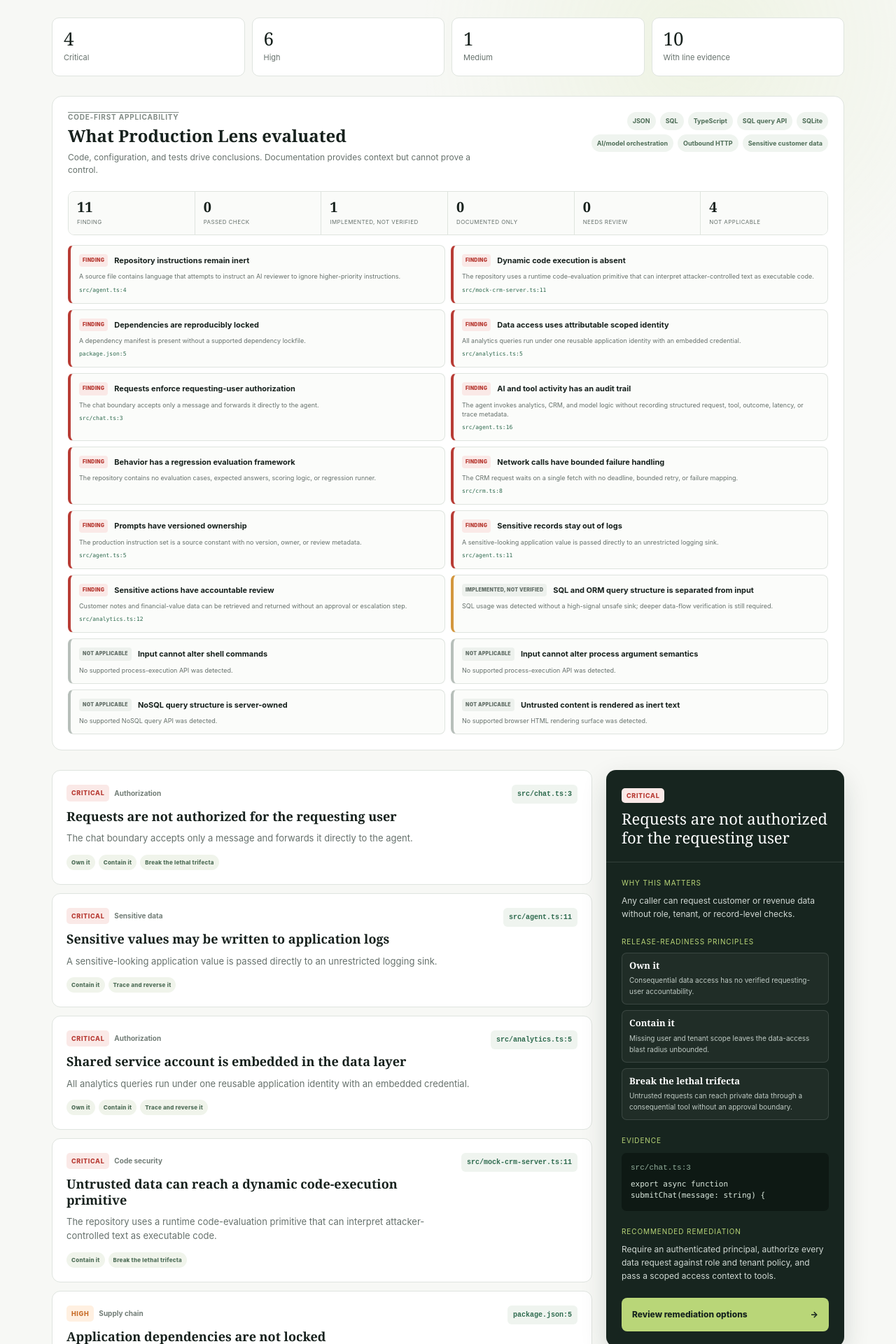
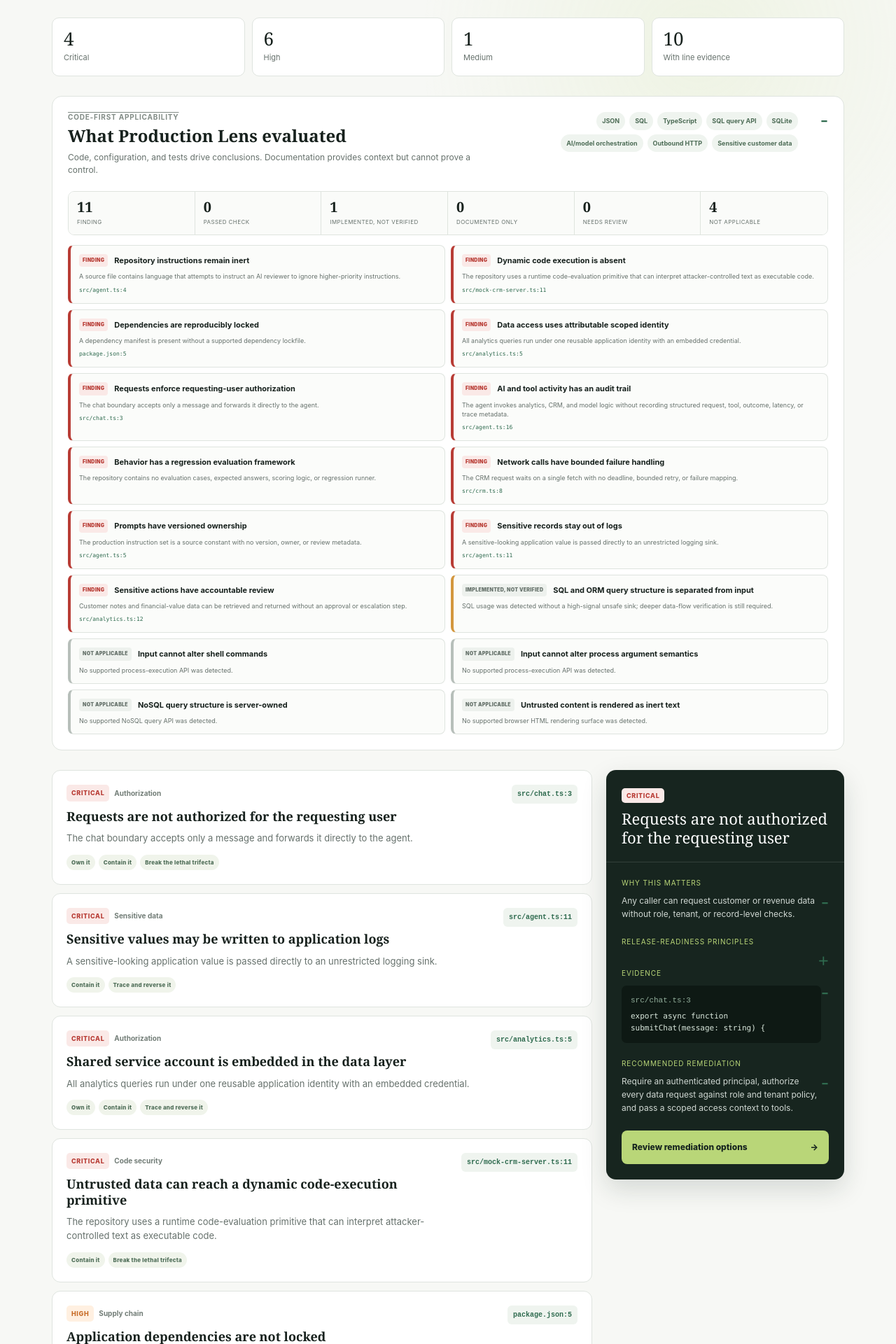
Before and after one commit to mkarunaker/production-lens, a Next.js app: page /results in a window 1280 px wide. Shown: the part 280-2200 px from the top of the page at 70% size. Built offline with nearby package versions, Linux system fonts and the light colour scheme.

Commit message:
feat: make scan details expandable

```diff
--- a/app/globals.css
+++ b/app/globals.css
@@ -149,6 +149,10 @@ button { font: inherit; }
 .summary-box strong { display: block; font: 500 26px/1 Georgia, serif; }
 .summary-box span { color: var(--muted); font-size: 11px; }
 .applicability-panel { margin-bottom: 28px; padding: 22px; background: white; border: 1px solid var(--line); border-radius: 14px; }
+.applicability-panel > summary, .detail-section > summary { cursor: pointer; list-style: none; }
+.applicability-panel > summary::-webkit-details-marker, .detail-section > summary::-webkit-details-marker { display: none; }
+.applicability-panel > summary::after, .detail-section > summary::after { content: "＋"; float: right; color: var(--green); font-weight: 800; }
+.applicability-panel[open] > summary::after, .detail-section[open] > summary::after { content: "−"; }
 .applicability-heading { display: flex; justify-content: space-between; gap: 26px; align-items: start; }
 .applicability-heading h2 { margin: 4px 0 7px; font: 600 24px/1.2 Georgia, serif; }
 .applicability-heading p { max-width: 620px; margin: 0; color: var(--muted); font-size: 12px; line-height: 1.55; }
--- a/app/results/page.tsx
+++ b/app/results/page.tsx
@@ -104,8 +104,8 @@ function Results({
           <div className="summary-box"><strong>{counts.medium}</strong><span>Medium</span></div>
           <div className="summary-box"><strong>{result.findings.filter((finding) => finding.evidence).length}</strong><span>With line evidence</span></div>
         </div>
-        <section className="applicability-panel" aria-labelledby="applicability-title">
-          <div className="applicability-heading">
+        <details className="applicability-panel" open>
+          <summary className="applicability-heading" id="applicability-title">
             <div>
               <span className="overline">Code-first applicability</span>
               <h2 id="applicability-title">What Production Lens evaluated</h2>
@@ -116,7 +116,7 @@ function Results({
                 ? inventoryItems.map((item) => <span key={item}>{item}</span>)
                 : <span>No supported technology detected</span>}
             </div>
-          </div>
+          </summary>
           <div className="state-summary">
             {(Object.keys(stateLabels) as (keyof typeof stateLabels)[]).map((state) => (
               <div key={state}>
@@ -137,7 +137,7 @@ function Results({
               </article>
             ))}
           </div>
-        </section>
+        </details>
         <div className="findings-layout">
           <section className="findings-list" aria-label="Findings">
             {result.findings.map((finding) => (
@@ -167,9 +167,8 @@ function Results({
               <h2>{selected.title}</h2>
             </div>
             <div className="detail-body">
-              <div className="detail-section"><h3>Why this matters</h3><p>{selected.impact}</p></div>
-              <div className="detail-section">
-                <h3>Release-readiness principles</h3>
+              <details className="detail-section" open><summary><h3>Why this matters</h3></summary><p>{selected.impact}</p></details>
+              <details className="detail-section"><summary><h3>Release-readiness principles</h3></summary>
                 <div className="detail-principles">
                   {selected.principles.map((principle) => (
                     <div key={principle.name}>
@@ -178,17 +177,16 @@ function Results({
                     </div>
                   ))}
                 </div>
-              </div>
-              <div className="detail-section">
-                <h3>Evidence</h3>
+              </details>
+              <details className="detail-section" open><summary><h3>Evidence</h3></summary>
                 {selected.evidence ? (
                   <div className="code-block">
                     <span className="code-location">{selected.evidence.path}:{selected.evidence.line}</span>
                     <code>{selected.evidence.code}</code>
                   </div>
                 ) : <p className="empty-evidence">Repository-level absence detected; no single source line applies.</p>}
-              </div>
-              <div className="detail-section"><h3>Recommended remediation</h3><p>{selected.remediation}</p></div>
+              </details>
+              <details className="detail-section" open><summary><h3>Recommended remediation</h3></summary><p>{selected.remediation}</p></details>
               {!comparison && hasRemediation(selected.ruleId) && (
                 <Link className="remediate-button" href={`/remediation?${sampleQuery}finding=${selected.id}`}>
                   Review remediation options <span>→</span>
```
